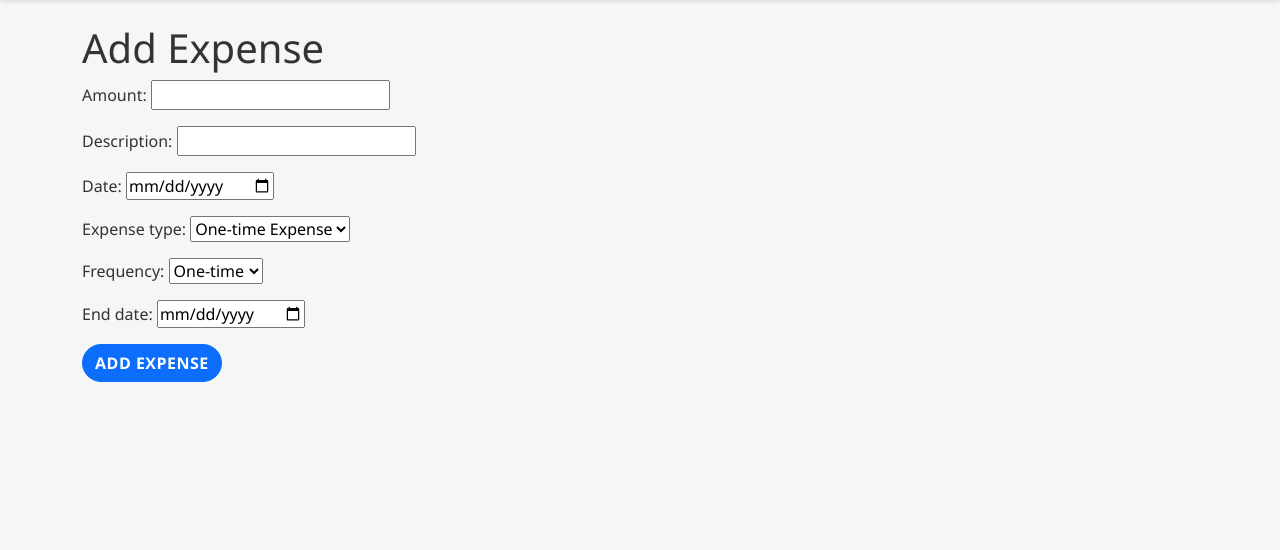
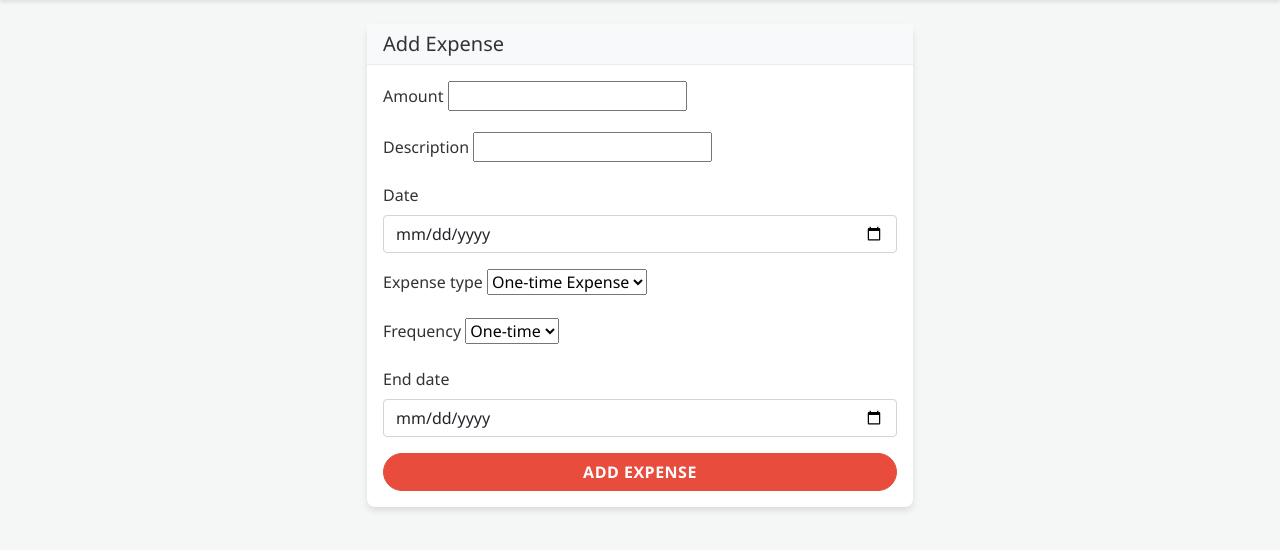
Before and after one commit to EENprofiel/FinanceTracker, a Django app: page /add-expense/ in a window 1280 px wide. Shown: the part 58-608 px from the top of the page. Run offline with Django 5.2, Linux system fonts and the light colour scheme; a user stored in the database is signed in; parts of the project's set-up code (start-up, migrations or seed data) failed here and were passed over.

Commit message:
improved the styling for the forms too

```diff
--- a/FinanceTracker/forms.py
+++ b/FinanceTracker/forms.py
@@ -7,8 +7,8 @@ class ExpenseForm(forms.ModelForm):
         model = Expense
         fields = ['amount', 'description', 'date', 'expense_type', 'frequency', 'end_date']
         widgets = {
-            'date': forms.DateInput(attrs={'type': 'date'}),
-            'end_date': forms.DateInput(attrs={'type': 'date'}),
+            'date': forms.DateInput(attrs={'class': 'form-control', 'type': 'date'}),
+            'end_date': forms.DateInput(attrs={'class': 'form-control', 'type': 'date'}),
         }
 
 
@@ -17,5 +17,5 @@ class IncomeForm(forms.ModelForm):
         model = Income
         fields = ['amount', 'source', 'date', 'income_type']
         widgets = {
-            'date': forms.DateInput(attrs={'type': 'date'}),
+            'date': forms.DateInput(attrs={'class': 'form-control', 'type': 'date'}),
         }
--- a/FinanceTracker/templates/FinanceTracker/add_expense.html
+++ b/FinanceTracker/templates/FinanceTracker/add_expense.html
@@ -1,15 +1,21 @@
 {% extends 'FinanceTracker/base.html' %}
 {% block title %}Add Expense{% endblock %}
 {% block content %}
-    <h1>Add Expense</h1>
+<div class="row justify-content-center">
+    <div class="col-md-8 col-lg-6">
+        <div class="card">
+            <div class="card-header">
+                <h2 class="h5 mb-0">Add Expense</h2>
+            </div>
+            <div class="card-body">
                 <form method="post">
                     {% csrf_token %}
                     {% for field in form %}
                         <div class="mb-3">
-                {{ field.label_tag }}
+                            <label for="{{ field.id_for_label }}" class="form-label">{{ field.label }}</label>
                             {{ field }}
                             {% if field.errors %}
-                    <div class="text-danger">
+                                <div class="text-danger mt-1">
                                     {% for error in field.errors %}
                                         {{ error }}
                                     {% endfor %}
@@ -17,6 +23,12 @@
                             {% endif %}
                         </div>
                     {% endfor %}
-        <button type="submit" class="btn btn-primary">Add Expense</button>
+                    <div class="d-grid">
+                        <button type="submit" class="btn btn-danger">Add Expense</button>
+                    </div>
                 </form>
+            </div>
+        </div>
+    </div>
+</div>
 {% endblock %}
```
Also changed, not shown: FinanceTracker/templates/FinanceTracker/add_income.html (+15 -5 lines), db.sqlite3. Lines whose indentation alone changed are shown as unchanged.
